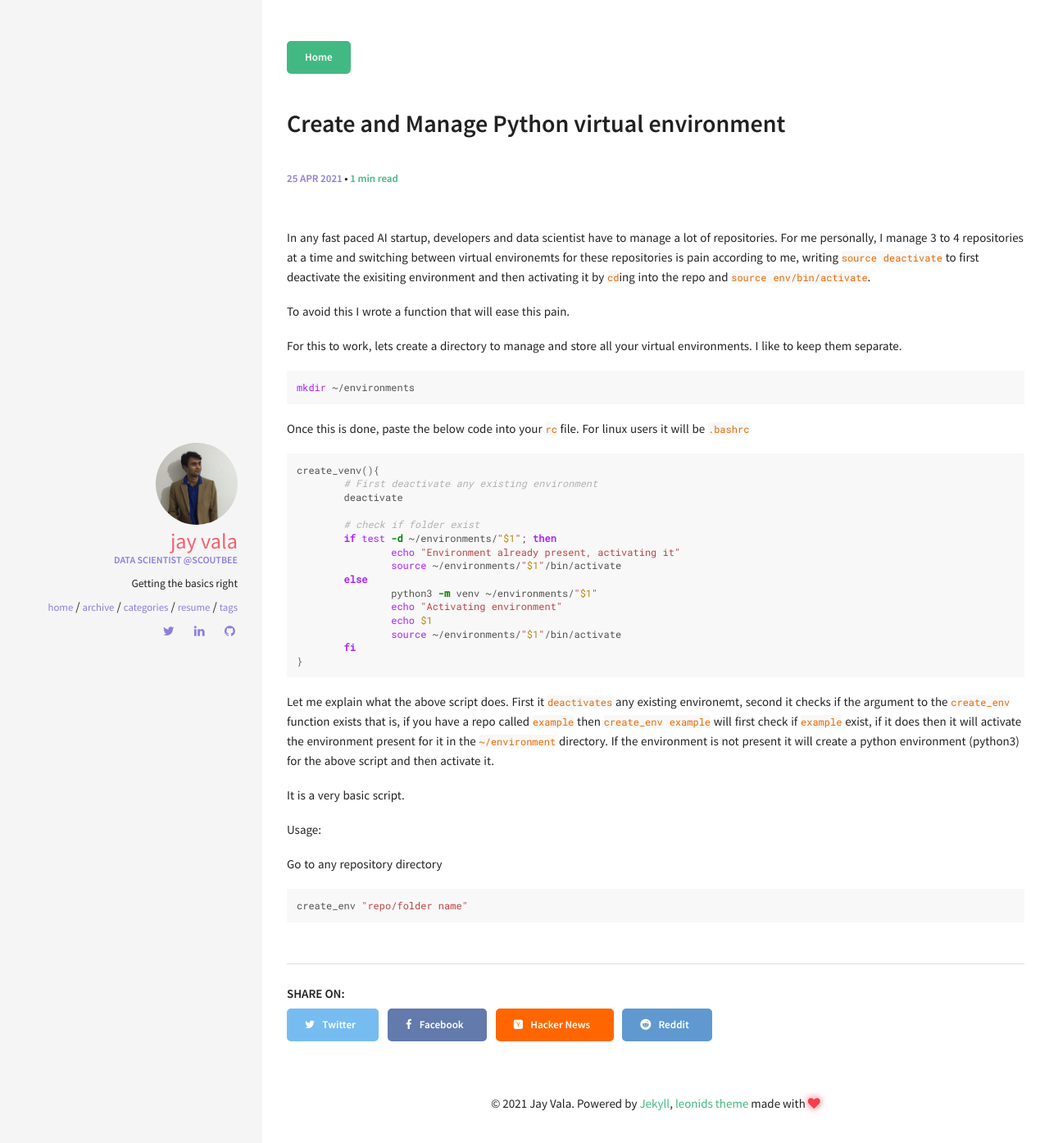
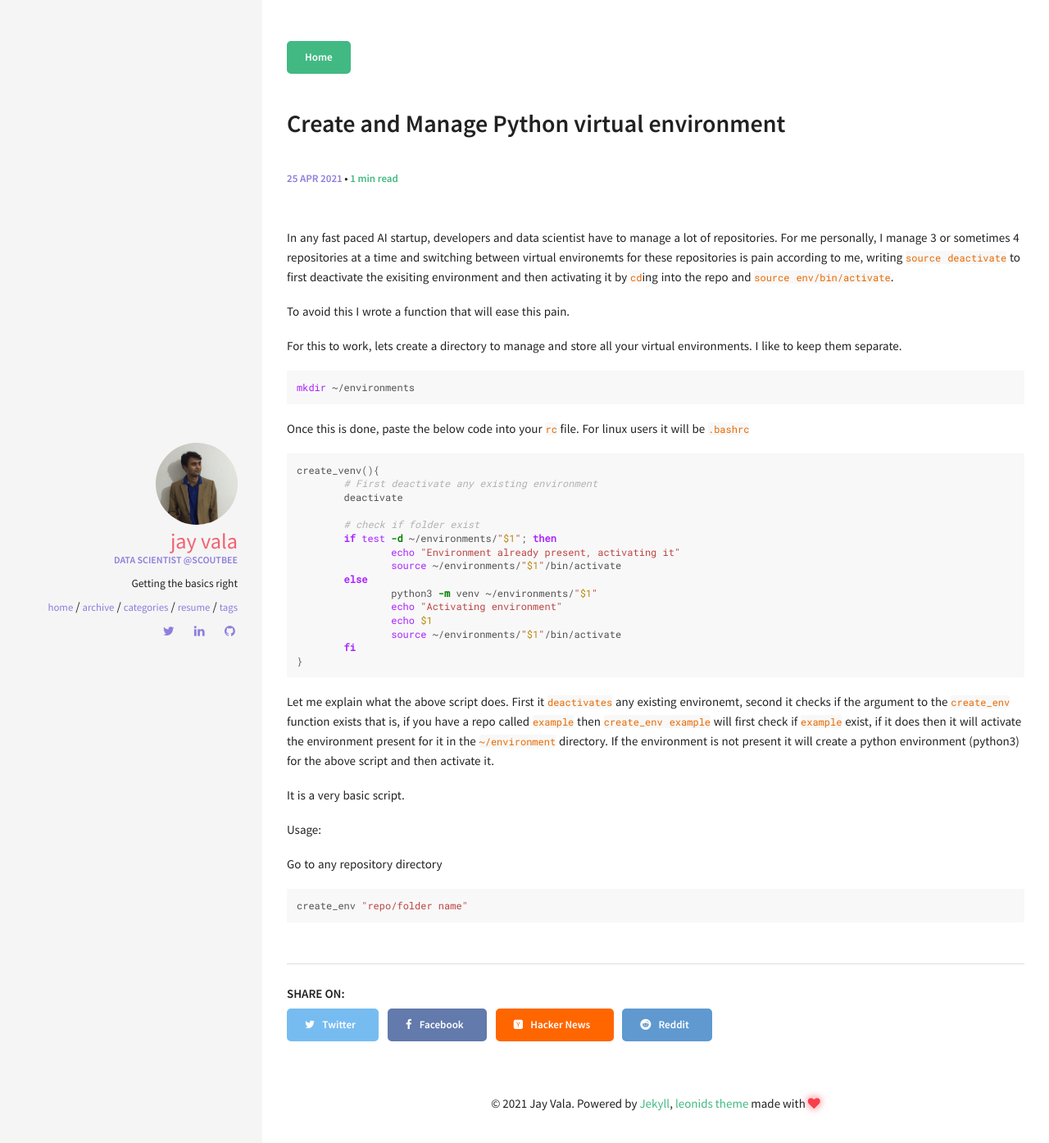
Before and after one commit to jdvala/website, a Jekyll site: the page built from _posts/2021-04-25-Easily-manage-and-create-virtual-environments.md, in a window 1280 px wide. Shown: the top 1394 px of the page at 82% size. Built offline with Jekyll 4.4.1, drawn with Linux system fonts in a browser that asks for light colours.

Commit message:
Update 2021-04-25-Easily-manage-and-create-virtual-environments.md

```diff
--- a/_posts/2021-04-25-Easily-manage-and-create-virtual-environments.md
+++ b/_posts/2021-04-25-Easily-manage-and-create-virtual-environments.md
@@ -7,7 +7,7 @@ comment: true
 share: true
 ---
 
-In any fast paced AI startup, developers and data scientist have to manage a lot of repositories. For me personally, I manage 3 to 4 repositories at a time and switching between virtual environemts for these repositories is pain according to me, writing `source deactivate` to first deactivate the exisiting environment and then activating it by `cd`ing into the repo and `source env/bin/activate`.
+In any fast paced AI startup, developers and data scientist have to manage a lot of repositories. For me personally, I manage 3 or sometimes 4 repositories at a time and switching between virtual environemts for these repositories is pain according to me, writing `source deactivate` to first deactivate the exisiting environment and then activating it by `cd`ing into the repo and `source env/bin/activate`.
 
 To avoid this I wrote a function that will ease this pain.
 
```
